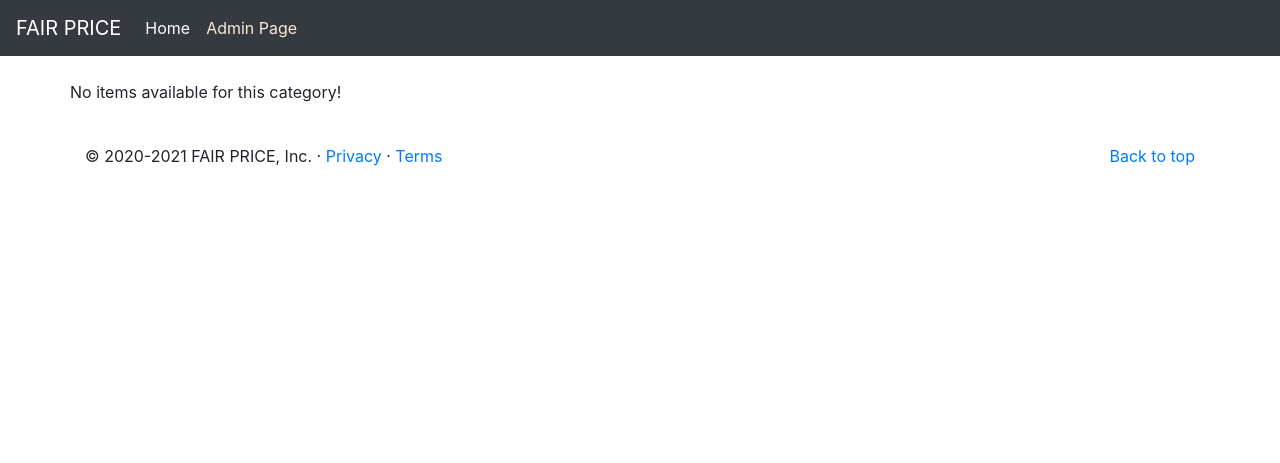
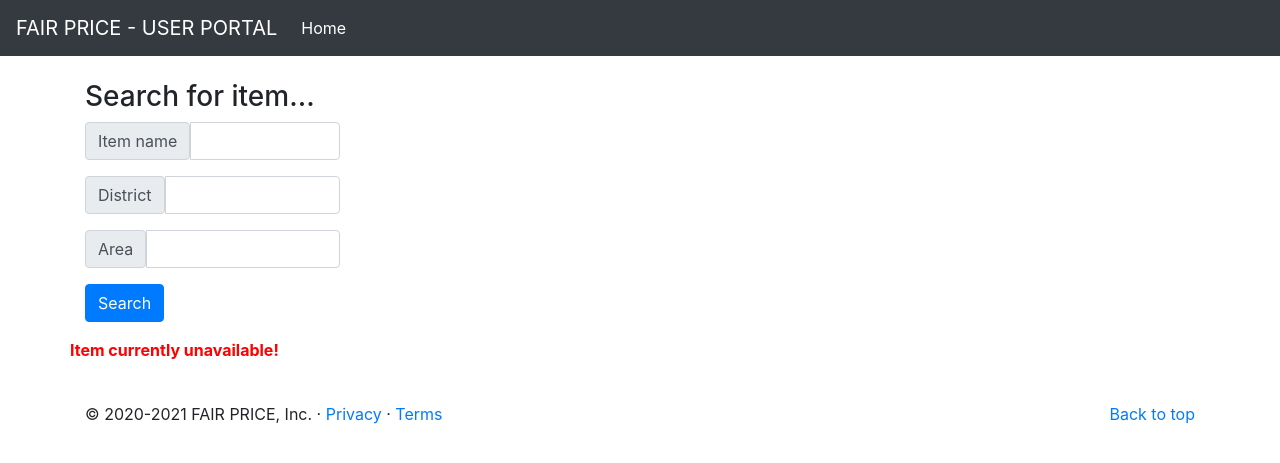
Before and after one commit to Pragades-Rajagopal/crowdsourcing-market, a Django app: page /users/searchitem/ in a window 1280 px wide. Shown: the top 463 px of the page. Run offline with Django 4.2, Linux system fonts and the light colour scheme; data comes from the database, SQL or seed files in the repository; both versions use the stored data as it was after the commit; some libraries are stand-ins or nearby versions.

Commit message:
Added users search with area & district

```diff
--- a/crowdsourcing/templates/users/index.html
+++ b/crowdsourcing/templates/users/index.html
@@ -1,6 +1,40 @@
-{% extends 'base.html' %}
+<!doctype html>
+<html lang="en">
 
-{% block content %}
+<head>
+    <!-- Required meta tags -->
+    <meta charset="utf-8">
+    <meta name="viewport" content="width=device-width, initial-scale=1, shrink-to-fit=no">
+    <meta name="description" content="Welcome to iCoder. A blog for coding enthusiasts">
+
+    <!-- Bootstrap CSS -->
+    <link rel="stylesheet" href="https://stackpath.bootstrapcdn.com/bootstrap/4.4.1/css/bootstrap.min.css"
+        integrity="sha384-Vkoo8x4CGsO3+Hhxv8T/Q5PaXtkKtu6ug5TOeNV6gBiFeWPGFN9MuhOf23Q9Ifjh" crossorigin="anonymous">
+    <link rel="stylesheet" href="/static/css/custom.css">
+
+    <title>FAIR PRICE - Get best prices</title>
+</head>
+
+<body>
+    <nav class="navbar navbar-expand-lg navbar-dark bg-dark">
+        <a class="navbar-brand" href="/users">FAIR PRICE - USER PORTAL</a>
+        <button class="navbar-toggler" type="button" data-toggle="collapse" data-target="#navbarSupportedContent"
+            aria-controls="navbarSupportedContent" aria-expanded="false" aria-label="Toggle navigation">
+            <span class="navbar-toggler-icon"></span>
+        </button>
+
+        <div class="collapse navbar-collapse" id="navbarSupportedContent">
+            <ul class="navbar-nav mr-auto">
+                <li class="nav-item active">
+                    <a class="nav-link" href="/users">Home <span class="sr-only">(current)</span></a>
+                </li>
+
+
+            </ul>
+        </div>
+    </nav>
+    <div class="container my-4">
+
         <div class="row mb-2">
             <div class="col-md-6">
                 <h3>Search for item...</h3>
@@ -30,4 +64,59 @@
             </div>
         </div>
 
-{% endblock %}
+        {% if showtable %}
+        <div class="row mb-2">
+            {% if results %}
+            <table class="table">
+                <p>Search result...</p>
+                <thead>
+                    <tr>
+                        <th scope="col"># Item ID</th>
+                        <th scope="col">Item Name</th>
+                        <th scope="col">Price ₹.</th>
+                        <th scope="col">Market Name</th>
+                        <th scope="col">District</th>
+                        <th scope="col">Area</th>
+                        <th scope="col">Updated At</th>
+                    </tr>
+                </thead>
+                <tbody>
+                    {% for i in results %}
+                    <tr>
+                        <th scope="row">{{ i.item_id }}</th>
+                        <td>{{ i.item_name }}</td>
+                        <td>{{ i.price }}</td>
+                        <td>{{ i.market_name }}</td>
+                        <td>{{ i.district }}</td>
+                        <td>{{ i.area }}</td>
+                        <td>{{ i.updated_at }}</td>
+                    </tr>
+                    {% endfor %}
+                </tbody>
+            </table>
+            {% else %}
+            <p style="color: red;"><b>{{ message }}</b></p>
+            {% endif %}
+            <br>
+        </div>
+        {% endif %}
+
+    </div>
+    <footer class="container">
+        <p class="float-right"><a href="#">Back to top</a></p>
+        <p>© 2020-2021 FAIR PRICE, Inc. · <a href="#">Privacy</a> · <a href="#">Terms</a></p>
+    </footer>
+    <!-- Optional JavaScript -->
+    <!-- jQuery first, then Popper.js, then Bootstrap JS -->
+    <script src="https://code.jquery.com/jquery-3.4.1.slim.min.js"
+        integrity="sha384-J6qa4849blE2+poT4WnyKhv5vZF5SrPo0iEjwBvKU7imGFAV0wwj1yYfoRSJoZ+n"
+        crossorigin="anonymous"></script>
+    <script src="https://cdn.jsdelivr.net/npm/popper.js@1.16.0/dist/umd/popper.min.js"
+        integrity="sha384-Q6E9RHvbIyZFJoft+2mJbHaEWldlvI9IOYy5n3zV9zzTtmI3UksdQRVvoxMfooAo"
+        crossorigin="anonymous"></script>
+    <script src="https://stackpath.bootstrapcdn.com/bootstrap/4.4.1/js/bootstrap.min.js"
+        integrity="sha384-wfSDF2E50Y2D1uUdj0O3uMBJnjuUD4Ih7YwaYd1iqfktj0Uod8GCExl3Og8ifwB6"
+        crossorigin="anonymous"></script>
+</body>
+
+</html>
--- a/crowdsourcing/templates/users/searchitems.html
+++ /dev/null
@@ -1,34 +0,0 @@
-{% extends 'base.html' %}
-
-{% block content %}
-<div class="row mb-2">
-    {% if items %}
-    <table class="table">
-        <thead>
-            <tr>
-                <th scope="col"># Item ID</th>
-                <th scope="col">Item Name</th>
-                <th scope="col">Price ₹.</th>
-                <th scope="col">Updated By</th>
-                <th scope="col">Updated At</th>
-            </tr>
-        </thead>
-        <tbody>
-            {% for i in items %}
-            <tr>
-                <th scope="row">{{ i.id }}</th>
-                <td>{{ i.item_name }}</td>
-                <td>{{ i.price }}</td>
-                <td>{{ i.updated_by }}</td>
-                <td>{{ i.updated_at }}</td>
-            </tr>
-            {% endfor %}
-        </tbody>
-    </table>
-    {% else %}
-    <p>No items available for this category!</p>
-    {% endif %}
-    <br>
-</div>
-
-{% endblock %}
--- a/crowdsourcing/users/views.py
+++ b/crowdsourcing/users/views.py
@@ -4,21 +4,78 @@ from markets.models import Items, Categories, Markets
 
 
 def index(request):
-    return render(request, 'users/index.html')
+    return render(request, 'users/index.html', {"showtable": False})
 
 
 def searchitem(request):
     item_name = request.POST.get('itemname')
     district = request.POST.get('district')
     area = request.POST.get('area')
+    message = ""
 
     items = Items.objects.filter(item_name=item_name).order_by("price")
-    result = []
-    # for i in items:
-    #     c = Categories.objects.filter(pk=i.category_id)
-    #     m = Markets.objects.filter(id=c[0].market_id)
-    #     print(m[])
-    #     result.append(
-    #         {"market_name": m[0].market_name, "item": items[i]})
-    # print(result)
-    return render(request, 'users/searchitems.html', {"items": items})
+    results = []
+
+    if not district and not area:
+        if items:
+            for i in items:
+                c = Categories.objects.filter(pk=i.category_id)
+                m = Markets.objects.filter(id=c[0].market_id)
+
+                results.append({
+                    "item_id": i.id,
+                    "item_name": i.item_name,
+                    "price": i.price,
+                    "market_name": m[0].market_name,
+                    "district": m[0].district,
+                    "area": m[0].area,
+                    "updated_at": i.updated_at
+                })
+        else:
+            message = "Item currently unavailable!"
+
+    elif not area:
+        if items:
+            for i in items:
+                c = Categories.objects.filter(pk=i.category_id)
+                m = Markets.objects.filter(
+                    district=district, id=c[0].market_id)
+                if m:
+                    results.append({
+                        "item_id": i.id,
+                        "item_name": i.item_name,
+                        "price": i.price,
+                        "market_name": m[0].market_name,
+                        "district": m[0].district,
+                        "area": m[0].area,
+                        "updated_at": i.updated_at
+                    })
+                else:
+                    message = "Item unavailable in {}. Try searching without district!".format(
+                        district)
+        else:
+            message = "Item currently unavailable!"
+
+    else:
+        if items:
+            for i in items:
+                c = Categories.objects.filter(pk=i.category_id)
+                m = Markets.objects.filter(
+                    district=district, area=area, id=c[0].market_id)
+                if m:
+                    results.append({
+                        "item_id": i.id,
+                        "item_name": i.item_name,
+                        "price": i.price,
+                        "market_name": m[0].market_name,
+                        "district": m[0].district,
+                        "area": m[0].area,
+                        "updated_at": i.updated_at
+                    })
+                else:
+                    message = "Item unavailable in {0}, {1}. Try searching without area & district!".format(
+                        area, district)
+        else:
+            message = "Item currently unavailable!"
+
+    return render(request, 'users/index.html', {"results": results, "showtable": True, "message": message})
```
Also changed, not shown: crowdsourcing/db.sqlite3. Lines whose indentation alone changed are shown as unchanged.
